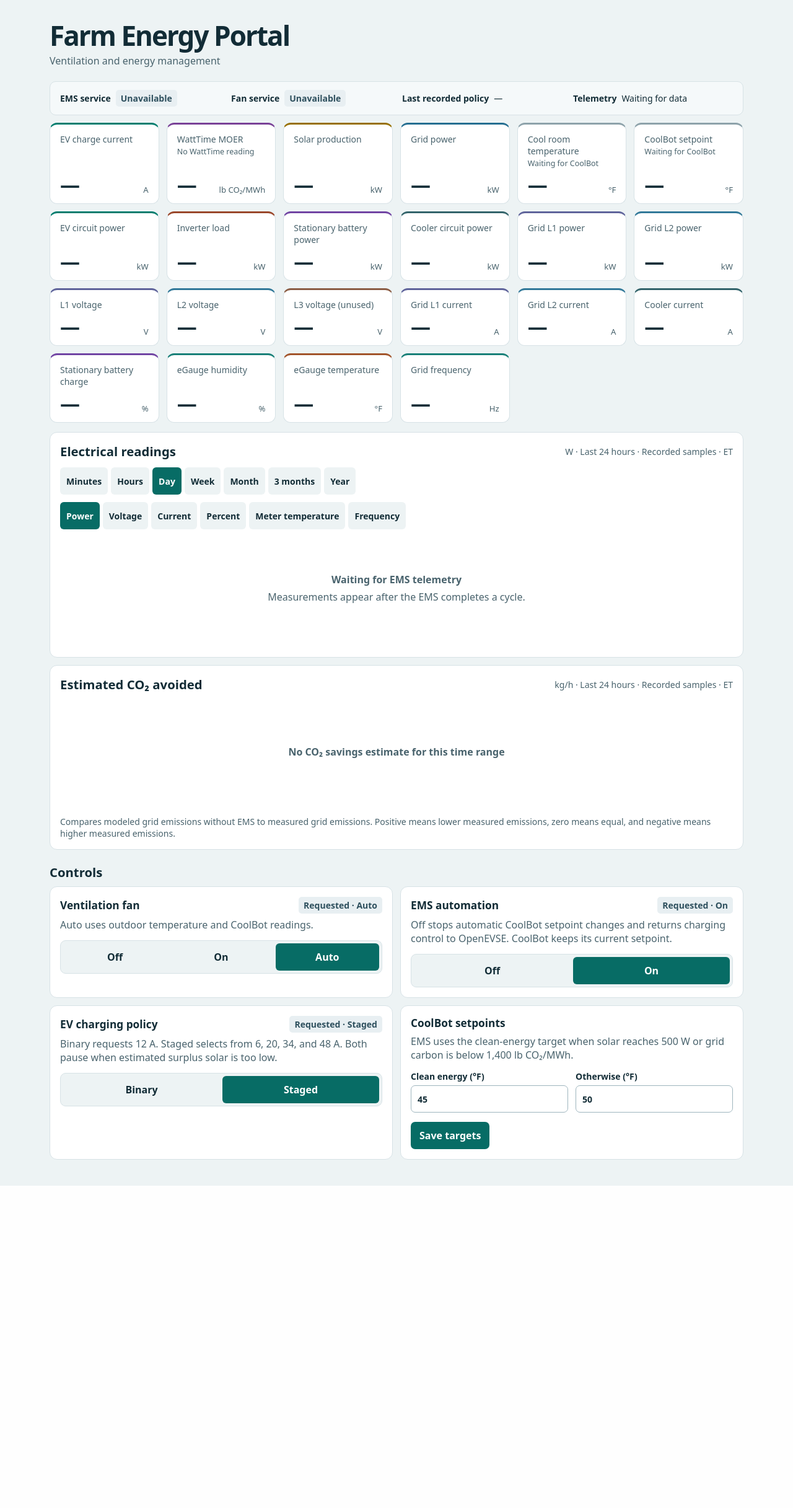
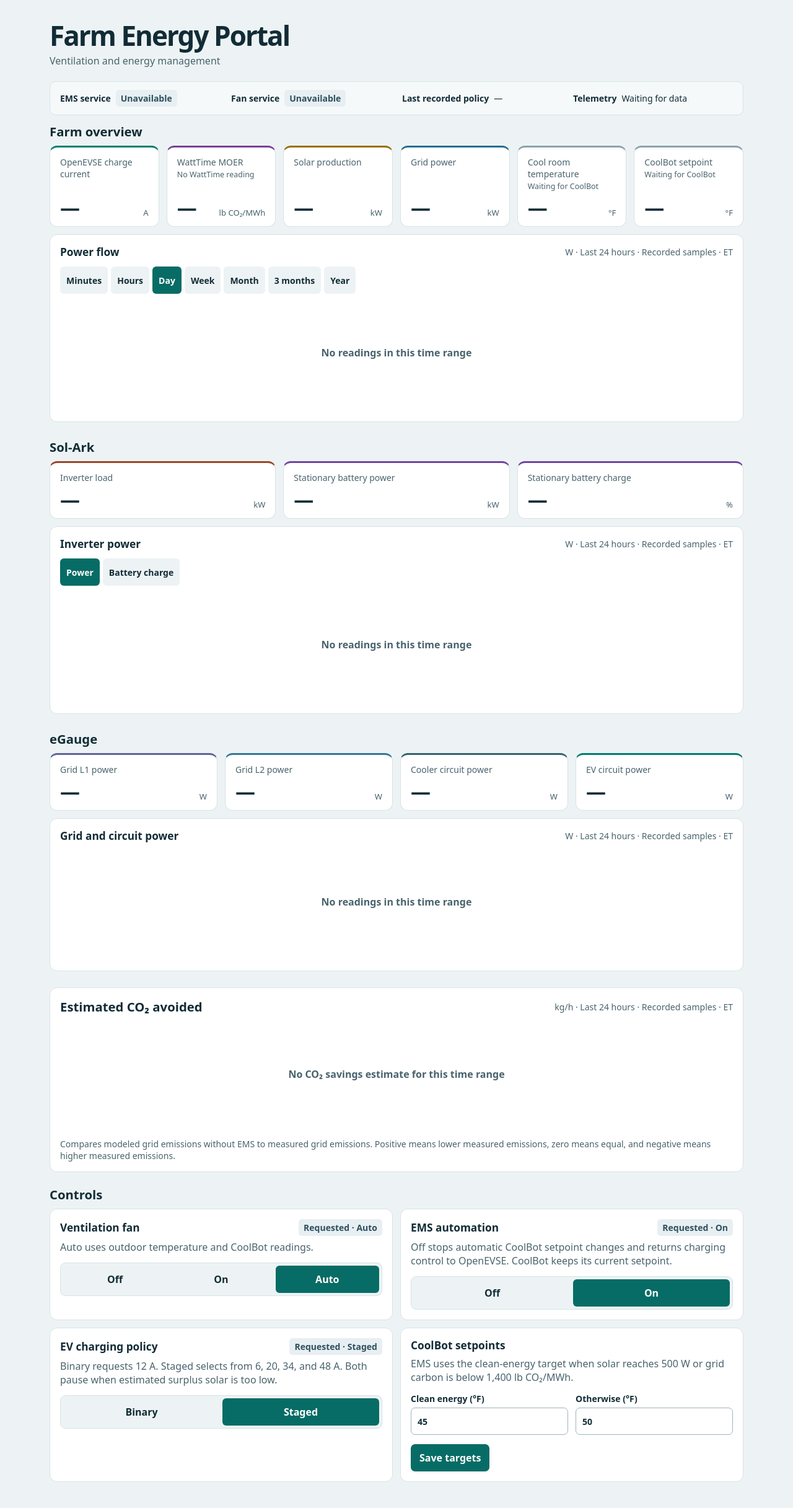
Before and after one commit to OpenCampusFarm/ems, a Flask app: page / in a window 1280 px wide. Shown: the part 69-2502 px from the top of the page at 62% size. Before the commit the page ends 1982 px from the top, so only its background shows below. Run offline with Flask 3, Linux system fonts and the light colour scheme; the visitor is signed in with stand-in values (Sample User, id 1); data that the repository does not hold is empty; parts of the project's set-up code (start-up, migrations or seed data) failed here and were passed over.

Commit message:
Group overview, Sol-Ark and eGauge readings in the portal

```diff
--- a/portal/app.py
+++ b/portal/app.py
@@ -21,7 +21,7 @@ from process_control import apply_mode, service_status
 
 sys.path.insert(0, str(Path(__file__).resolve().parents[1]))
 from power_flow import (
-    CARBON_VIEW, DEFAULT_PERIOD, DEFAULT_VIEW, FARM_TIME, GAP, METER_SOURCES, PERIODS, VIEWS,
+    CARBON_VIEW, DEFAULT_PERIOD, EGAUGE_VIEW, FARM_TIME, GAP, OVERVIEW_VIEW, PERIODS, SOLARK_VIEWS,
     build_chart, chart_buckets,
 )
 from system_state import (
@@ -218,10 +218,10 @@ def create_app(database=DATABASE, telemetry=TELEMETRY_DB, demo=False, *,
         if key not in PERIODS:
             key = DEFAULT_PERIOD
         period = PERIODS[key]
-        selected_view = request.args.get("view", DEFAULT_VIEW)
-        if selected_view not in VIEWS:
-            selected_view = DEFAULT_VIEW
-        view = VIEWS[selected_view]
+        selected_view = request.args.get("view", "power")
+        if selected_view not in SOLARK_VIEWS:
+            selected_view = "power"
+        solark_view = SOLARK_VIEWS[selected_view]
         now = time.time()
         start = now - period.duration
         buckets = chart_buckets(start, now, period.bucket)
@@ -246,9 +246,12 @@ def create_app(database=DATABASE, telemetry=TELEMETRY_DB, demo=False, *,
             else None
         )
         return render_template(
-            "monitoring.html", latest=latest, chart=build_chart(rows, now, period, view),
+            "monitoring.html", latest=latest,
+            overview=build_chart(rows, now, period, OVERVIEW_VIEW), overview_view=OVERVIEW_VIEW,
+            solark=build_chart(rows, now, period, solark_view), solark_view=solark_view,
+            egauge=build_chart(rows, now, period, EGAUGE_VIEW), egauge_view=EGAUGE_VIEW,
             carbon=build_chart(carbon_rows, now, period, CARBON_VIEW), carbon_view=CARBON_VIEW,
-            views=VIEWS, view=view, selected_view=selected_view, meter_sources=METER_SOURCES,
+            selected_view=selected_view,
             periods=PERIODS, selected=key, period=period, unavailable=unavailable,
             last_sample=datetime.fromtimestamp(latest["ts"], FARM_TIME).strftime("%b %d, %H:%M")
             if latest else None,
--- a/portal/demo.py
+++ b/portal/demo.py
@@ -24,7 +24,7 @@ def _sample(stamp):
     return {
         "ts": stamp,
         "pv": solar, "grid": grid, "ev": ev, "ev_current_a": ev / 240,
-        "grid_source": "eGauge", "ev_source": "eGauge", "ev_current_a_source": "eGauge",
+        "grid_source": "eGauge", "ev_source": "eGauge", "ev_current_a_source": "OpenEVSE",
         "inverter_load_w": load, "battery_w": battery, "cooler_w": cooler,
         "grid_l1_w": grid * .46, "grid_l2_w": grid * .54,
         "l1_v": 123 + 1.1 * math.sin(hour / 3), "l2_v": 124 + .8 * math.sin(hour / 2),
--- a/portal/static/portal.css
+++ b/portal/static/portal.css
@@ -42,7 +42,11 @@ h3 { font-size: 1.08rem; }
 .status { display: grid; grid-template-columns: repeat(4, 1fr); gap: 8px 18px; padding: 13px 16px; margin-bottom: 12px; border: 1px solid var(--border); border-radius: 10px; background: #f5f9fa; }
 .status > div { display: flex; flex-wrap: wrap; align-items: center; gap: 4px 8px; min-width: 0; font-size: .875rem; }
 .status strong { font-weight: 650; }
-.metrics { display: grid; grid-template-columns: repeat(6, minmax(0, 1fr)); gap: 12px; margin-bottom: 15px; }
+.monitoring-group + .monitoring-group { margin-top: 26px; }
+.monitoring-group > h2 { margin-bottom: 9px; }
+.metrics { display: grid; grid-template-columns: repeat(var(--metric-columns, 6), minmax(0, 1fr)); gap: 12px; margin-bottom: 12px; }
+.solark-metrics { --metric-columns: 3; }
+.egauge-metrics { --metric-columns: 4; }
 .panel { background: var(--surface); border: 1px solid var(--border); border-radius: 12px; }
 .metric { display: flex; flex-direction: column; border-top: 3px solid var(--accent, #8da2aa); padding: 14px 16px; }
 .metric span { color: var(--muted); font-size: .875rem; }
@@ -52,16 +56,13 @@ h3 { font-size: 1.08rem; }
 .metric-reading small { min-width: 0; font-size: .82rem; color: var(--muted); line-height: 1.15; text-align: right; overflow-wrap: anywhere; }
 .metric.watttime { --accent: var(--carbon); }
 .pv { --accent: var(--pv); }
-.grid { --accent: var(--grid); }
-.ev, .ev_current_a { --accent: var(--ev); }
+.grid, .egauge_grid_w { --accent: var(--grid); }
+.ev, .ev_current_a, .egauge_ev_w { --accent: var(--ev); }
 .inverter_load_w { --accent: #9a472a; }
 .battery_w, .battery_soc { --accent: #7144a3; }
-.cooler_w, .cooler_a { --accent: #33646b; }
-.grid_l1_w, .grid_l1_a, .l1_v { --accent: #5f649b; }
-.grid_l2_w, .grid_l2_a, .l2_v { --accent: #327999; }
-.l3_v { --accent: #8b5d45; }
-.meter_humidity, .grid_hz { --accent: #198078; }
-.meter_temp_f { --accent: #a2552b; }
+.cooler_w { --accent: #33646b; }
+.grid_l1_w { --accent: #5f649b; }
+.grid_l2_w { --accent: #327999; }
 .avoided { --accent: var(--carbon); }
 .chart, .control-panel { padding: 16px; min-width: 0; }
 .panel-heading, .chart-footer { display: flex; flex-wrap: wrap; align-items: center; justify-content: space-between; gap: 7px 14px; }
@@ -75,10 +76,10 @@ h3 { font-size: 1.08rem; }
 .plot svg { display: block; width: 100%; height: 184px; overflow: visible; }
 .plot line { stroke: #dae5e9; vector-effect: non-scaling-stroke; }
 .plot line.zero { stroke: #91a7ae; }
-.carbon-chart { margin-top: 12px; }
+.carbon-chart { margin-top: 26px; }
 .carbon-chart .plot line.zero { stroke: var(--carbon); stroke-dasharray: 1 4; opacity: .65; }
 .plot polyline { fill: none; stroke: var(--accent); stroke-width: 2.3px; vector-effect: non-scaling-stroke; stroke-linecap: round; stroke-linejoin: round; }
-.plot polyline.grid { stroke-dasharray: 5 3; }
+.plot polyline.grid, .plot polyline.egauge_grid_w { stroke-dasharray: 5 3; }
 .plot polyline.grid_l1_w { stroke-dasharray: 9 4; }
 .plot polyline.grid_l2_w { stroke-dasharray: 2 3; }
 .plot circle { fill: var(--accent); }
@@ -87,7 +88,7 @@ h3 { font-size: 1.08rem; }
 .chart-footer { margin-top: 12px; border-top: 1px solid var(--border); padding-top: 12px; }
 .legend { display: flex; flex-wrap: wrap; gap: 6px 15px; padding: 0; margin: 0; list-style: none; font-size: .875rem; }
 .legend li::before { content: ""; display: inline-block; width: 16px; border-top: 3px solid var(--accent); margin-inline-end: 6px; vertical-align: middle; }
-.legend li.grid::before, .legend li.grid_l1_w::before { border-top-style: dashed; }
+.legend li.grid::before, .legend li.egauge_grid_w::before, .legend li.grid_l1_w::before { border-top-style: dashed; }
 .legend li.grid_l2_w::before { border-top-style: dotted; }
 .carbon-caption { margin-top: 8px; }
 .empty { min-height: 190px; display: grid; place-content: center; gap: 6px; text-align: center; color: var(--muted); }
@@ -117,7 +118,7 @@ fieldset { min-width: 0; margin: 14px 0 0; border: none; padding: 0; }
 .primary { min-height: 44px; border: 0; border-radius: 7px; font-weight: 650; margin-top: 6px; }
 .sr-only { position: absolute; width: 1px; height: 1px; padding: 0; margin: -1px; overflow: hidden; clip-path: inset(50%); white-space: nowrap; }
 @media (max-width: 1040px) {
-    .metrics { grid-template-columns: repeat(3, minmax(0, 1fr)); }
+    .metrics { grid-template-columns: repeat(var(--metric-columns, 3), minmax(0, 1fr)); }
 }
 @media (max-width: 760px) {
     .shell { width: calc(100% - 32px); }
--- a/portal/templates/monitoring.html
+++ b/portal/templates/monitoring.html
@@ -1,19 +1,41 @@
 {% from 'reading_chart.html' import plot %}
-{% macro meter_card(key, label, unit) %}
+{% macro meter_card(key, label, value, unit, source=None) %}
 <div class="panel metric {{ key }}">
     <span>{{ label }}</span>
-    {% if numeric(latest.get(key)) %}
-    <span class="metric-detail">{{ latest.get(key ~ '_source') or meter_sources[key] }}</span>
+    {% if numeric(value) and source %}
+    <span class="metric-detail">{{ source }}</span>
     {% endif %}
     <div class="metric-reading">
-        {% if numeric(latest.get(key)) %}
-        <strong>{{ ('%.3f' | format(latest[key] / 1000)) if unit == 'W'
-                   else (('%.3f' if unit == 'Hz' else '%.1f') | format(latest[key])) }}</strong>
+        {% if not numeric(value) %}
+        <strong>—</strong>
+        {% elif unit == 'kW' %}
+        <strong>{{ '%.3f' | format(value / 1000) }}</strong>
+        {% elif unit == 'W' %}
+        <strong>{{ '{:,.0f}'.format(value) }}</strong>
         {% else %}
-        <strong>—</strong>
+        <strong>{{ '%.1f' | format(value) }}</strong>
         {% endif %}
-        <small>{{ 'kW' if unit == 'W' else unit }}</small>
+        <small>{{ unit }}</small>
     </div>
+</div>
+{% endmacro %}
+{% macro chart_panel(chart, view, viewport_id, note=None) %}
+<div class="panel chart">
+    <div class="panel-heading">
+        <h3>{{ view.label }}</h3><span class="muted">{{ view.unit }} · {{ period.summary }} · ET</span>
+    </div>
+    {% if caller is defined %}{{ caller() }}{% endif %}
+    {% if chart.available %}
+    {{ plot(chart, view, viewport_id) }}
+    <div class="chart-footer">
+        <ul class="legend">
+            {% for key, label in view.series.items() if chart.paths[key] %}<li class="{{ key }}">{{ label }}</li>{% endfor %}
+        </ul>
+        {% if note %}<span class="muted">{{ note }}</span>{% endif %}
+    </div>
+    {% else %}
+    <div class="empty"><strong>No readings in this time range</strong></div>
+    {% endif %}
 </div>
 {% endmacro %}
 <div id="monitoring" hx-get="{{ url_for('monitoring', range=selected, view=selected_view) }}"
@@ -26,8 +48,11 @@
     </div>
     {% if unavailable %}<p class="notice error" role="status">Telemetry is temporarily unavailable.</p>{% endif %}
     {% if stale %}<p class="notice">Showing the last recorded measurements. The EMS has not published a sample in over 12 minutes.</p>{% endif %}
+    <section class="monitoring-group" aria-labelledby="overview-heading">
+        <h2 id="overview-heading">Farm overview</h2>
         <div class="metrics">
-        {{ meter_card('ev_current_a', views.current.series.ev_current_a, 'A') }}
+            {{ meter_card('ev_current_a', 'OpenEVSE charge current',
+                          latest.get('ev_current_a') if latest.get('ev_current_a_source') in [none, 'OpenEVSE'] else none, 'A') }}
             <div class="panel metric watttime">
                 <span>WattTime MOER</span>
                 {% if numeric(latest.get('moer')) %}
@@ -40,8 +65,8 @@
                     <small>lb&nbsp;CO₂<wbr>/MWh</small>
                 </div>
             </div>
-        {{ meter_card('pv', views.power.series.pv, 'W') }}
-        {{ meter_card('grid', views.power.series.grid, 'W') }}
+            {{ meter_card('pv', overview_view.series.pv, latest.get('pv'), 'kW', 'Sol-Ark') }}
+            {{ meter_card('grid', overview_view.series.grid, latest.get('grid'), 'kW', latest.get('grid_source') or 'eGauge') }}
             {% for key, label, field, pattern in (
                 ('room', 'Cool room temperature', 'room_f', '%.1f'),
                 ('setpoint', 'CoolBot setpoint', 'setpoint_f', '%g')
@@ -59,14 +84,8 @@
                 </div>
             </div>
             {% endfor %}
-        {% for meter_view in views.values() %}
-            {% for key, label in meter_view.series.items() if key not in ['pv', 'grid', 'ev_current_a'] %}
-            {{ meter_card(key, label, meter_view.unit) }}
-            {% endfor %}
-        {% endfor %}
         </div>
-    <section class="panel chart">
-        <div class="panel-heading"><h2>Electrical readings</h2><span class="muted">{{ view.unit }} · {{ period.summary }} · ET</span></div>
+        {% call chart_panel(overview, overview_view, 'power-chart-viewport', 'Negative grid power = export.') %}
             <nav class="periods" aria-label="Chart time range">
                 {% for key, option in periods.items() %}
                 <a id="power-period-{{ key }}" href="{{ url_for('index', range=key, view=selected_view) }}"
@@ -75,30 +94,35 @@
                    {% if key == selected %}aria-current="true"{% endif %}>{{ option.label }}</a>
                 {% endfor %}
             </nav>
-        <nav class="periods" aria-label="Electrical measurement type">
-            {% for key, option in views.items() %}
+        {% endcall %}
+    </section>
+    <section class="monitoring-group" aria-labelledby="solark-heading">
+        <h2 id="solark-heading">Sol-Ark</h2>
+        <div class="metrics solark-metrics">
+            {{ meter_card('inverter_load_w', 'Inverter load', latest.get('inverter_load_w'), 'kW') }}
+            {{ meter_card('battery_w', 'Stationary battery power', latest.get('battery_w'), 'kW') }}
+            {{ meter_card('battery_soc', 'Stationary battery charge', latest.get('battery_soc'), '%') }}
+        </div>
+        {% call chart_panel(solark, solark_view, 'solark-chart-viewport',
+                           'Negative battery power = charging.' if selected_view == 'power' else none) %}
+            <nav class="periods" aria-label="Sol-Ark chart reading">
+                {% for key, label in [('power', 'Power'), ('charge', 'Battery charge')] %}
                 <a href="{{ url_for('index', range=selected, view=key) }}"
                    hx-get="{{ url_for('monitoring', range=selected, view=key) }}" hx-target="#monitoring"
                    hx-swap="outerHTML" hx-sync="#monitoring:replace" hx-replace-url="{{ url_for('index', range=selected, view=key) }}"
-               {% if key == selected_view %}aria-current="true"{% endif %}>{{ option.label }}</a>
+                   {% if key == selected_view %}aria-current="true"{% endif %}>{{ label }}</a>
                 {% endfor %}
             </nav>
-        {% if chart.available %}
-        {{ plot(chart, view, 'power-chart-viewport') }}
-        <div class="chart-footer">
-            <ul class="legend">
-                {% for key, label in view.series.items() if chart.paths[key] %}<li class="{{ key }}">{{ label }}</li>{% endfor %}
-            </ul>
-            {% if selected_view == 'power' %}
-            <span class="muted">Negative grid power = export. Negative battery power = charging.</span>
-            {% endif %}
+        {% endcall %}
+    </section>
+    <section class="monitoring-group" aria-labelledby="egauge-heading">
+        <h2 id="egauge-heading">eGauge</h2>
+        <div class="metrics egauge-metrics">
+            {% for key, label in egauge_view.series.items() if key != 'egauge_grid_w' %}
+            {{ meter_card(key, label, latest.get(key), 'W') }}
+            {% endfor %}
         </div>
-        {% else %}
-        <div class="empty">
-            {% if latest %}<strong>No {{ view.label | lower }} readings in this time range</strong>
-            {% else %}<strong>Waiting for EMS telemetry</strong><span>Measurements appear after the EMS completes a cycle.</span>{% endif %}
-        </div>
-        {% endif %}
+        {{ chart_panel(egauge, egauge_view, 'egauge-chart-viewport', 'Negative grid power = export.') }}
     </section>
     <section class="panel chart carbon-chart">
         <div class="panel-heading"><h2>Estimated CO₂ avoided</h2><span class="muted">kg/h · {{ period.summary }} · ET</span></div>
```
Also changed, not shown: core/dashboard_telemetry.py (+3 -5 lines), portal/power_flow.py (+18 -42 lines), telemetry_store.py (+20 -5 lines), portal/README.md. Lines whose indentation alone changed are shown as unchanged.
